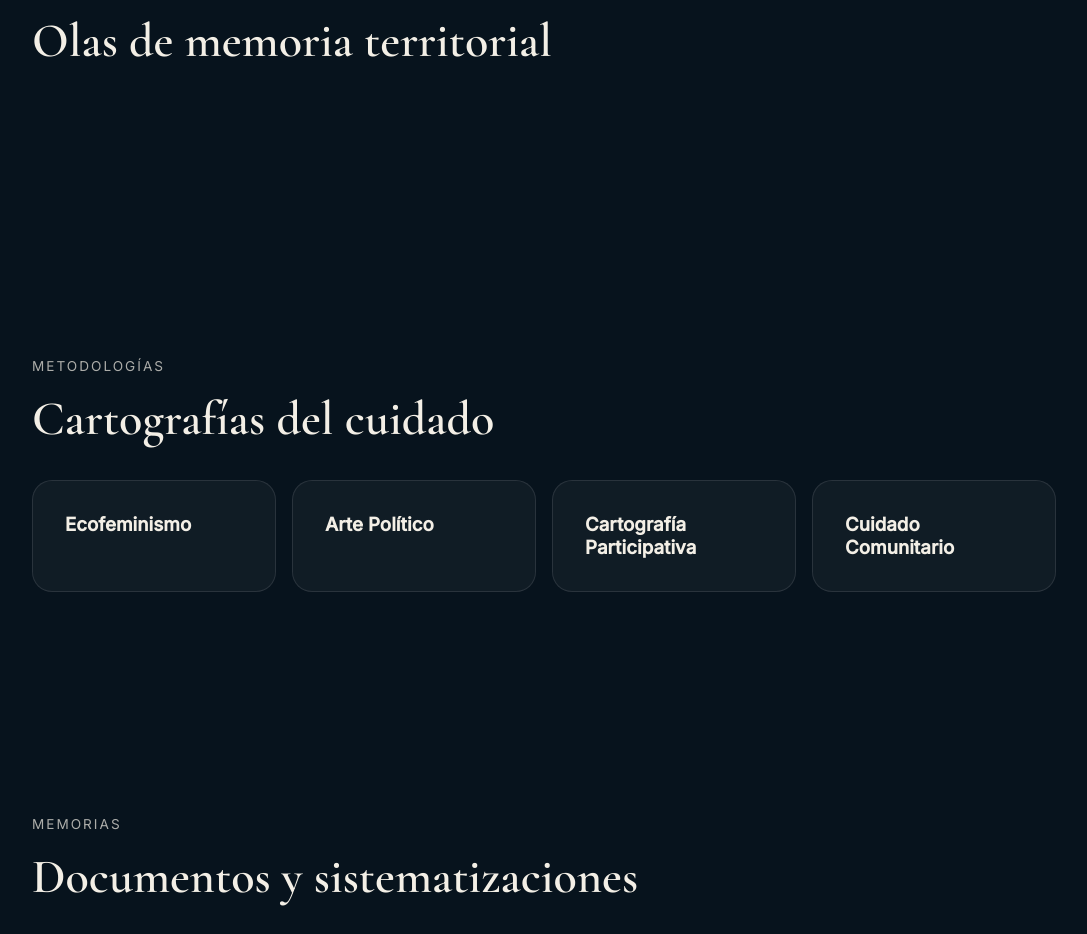
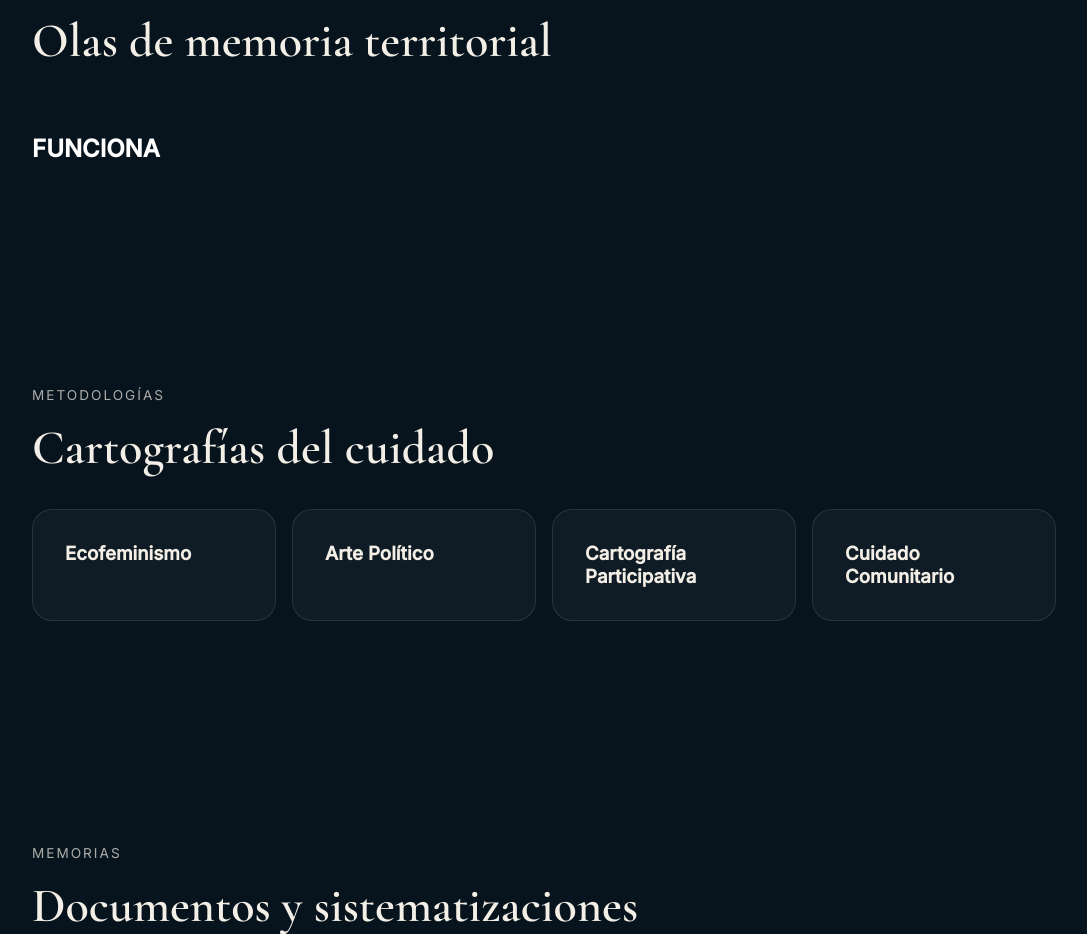
Before and after one commit to colectivamar/colectivamar.github.io, a plain HTML site: page index.html in a window 1280 px wide. Shown: the part 1220-2154 px from the top of the page, without its empty margins (96-1183 px from the left). Drawn offline with nearby package versions, Linux system fonts and the light colour scheme; no server answers.

Commit message:
Update index.html

```diff
--- a/index.html
+++ b/index.html
@@ -98,6 +98,9 @@
   <div id="modal" class="modal hidden">
     <div id="modal-content" class="modal-box"></div>
   </div>
-
+<script>
+document.getElementById("archivo-vivo").innerHTML =
+"<h2 style='color:white'>FUNCIONA</h2>";
+</script>
 </body>
 </html>
```
